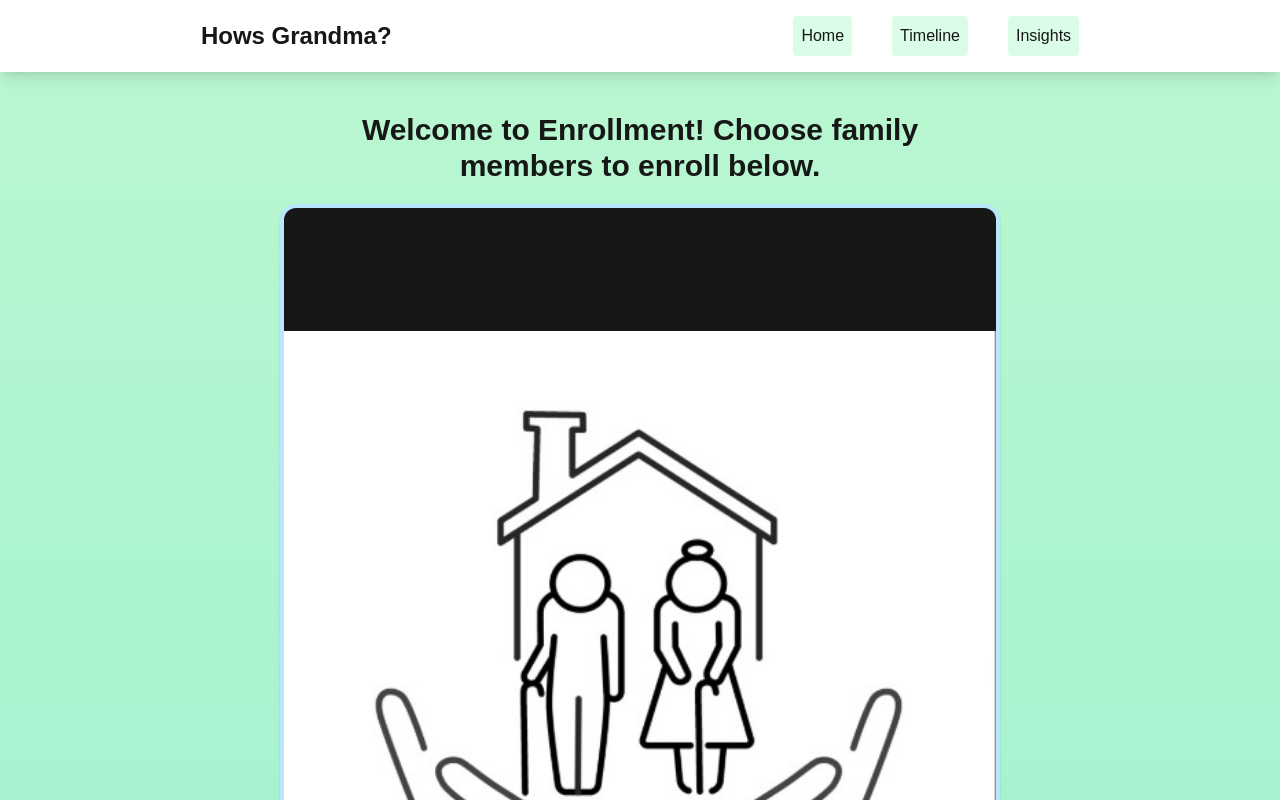
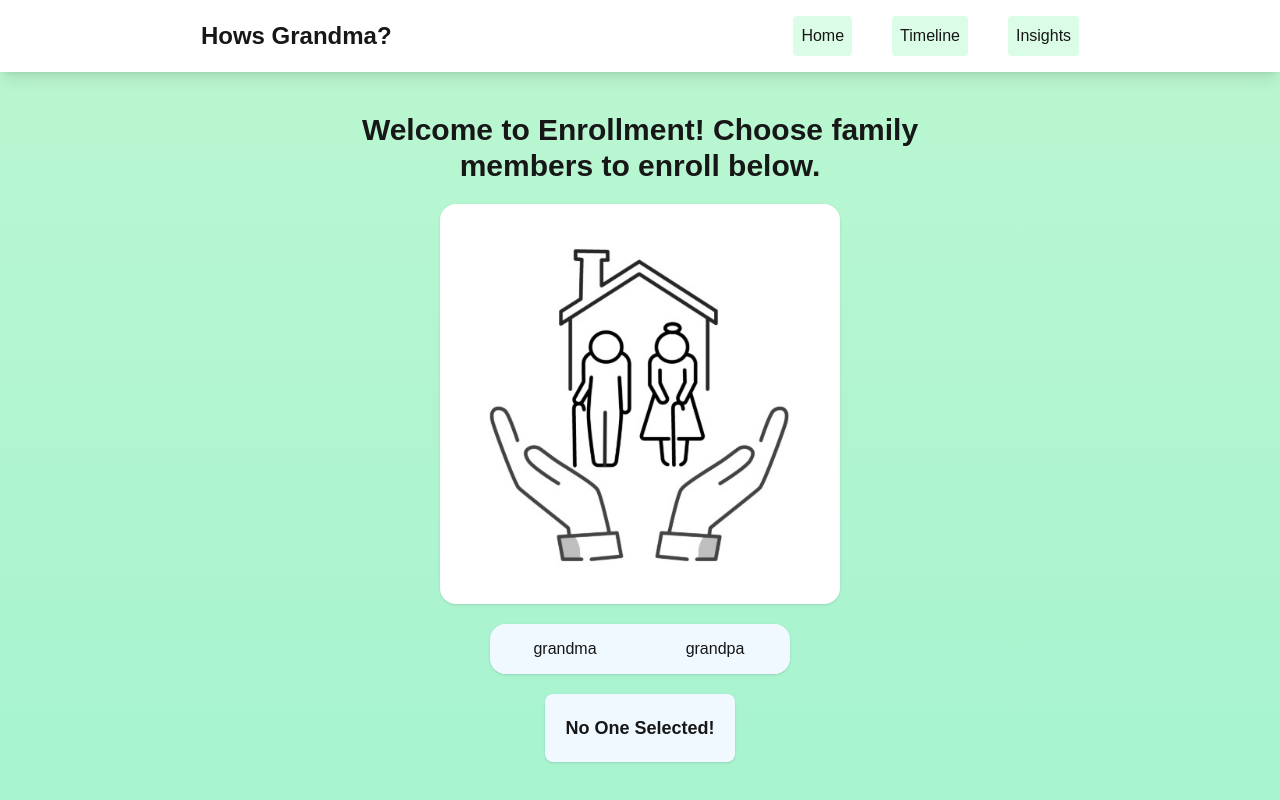
Before and after one commit to Humbertxx/hack_usf, a Next.js app in the folder frontend/: page / in a window 1280 px wide. Shown: the top 800 px of the page. Built offline with nearby package versions, Linux system fonts and the light colour scheme.

Commit message:
Reverted camera preview frame

```diff
--- a/frontend/app/page.tsx
+++ b/frontend/app/page.tsx
@@ -180,7 +180,7 @@ export default function Home() {
 
   return (
     <>
-      <div className="flex flex-col items-center justify-center w-screen mt-10 gap-5 px-2">
+      <div className="flex flex-col items-center justify-center w-screen mt-10 gap-5">
         <div className="text-center max-w-xl">
           <p className="font-bold text-lg md:text-xl lg:text-3xl">
             {isCameraActive
@@ -194,30 +194,29 @@ export default function Home() {
           )}
         </div>
 
-        <div className="relative w-[min(92vw,720px)] aspect-[3/4] bg-neutral-900 rounded-2xl shadow border-4 border-sky-200 overflow-hidden">
+        <div className="relative w-[400px] h-[400px]">
           {isCameraActive ? (
             <video
               ref={videoRef}
               autoPlay
               playsInline
               muted
-              className="absolute inset-0 w-full h-full object-contain"
+              className="w-full h-full object-cover rounded-2xl shadow border-4 border-sky-200"
             />
           ) : (
             <Image
               src="/oldpeople.jpg"
               alt="Family"
-              fill
-              sizes="(max-width: 720px) 92vw, 720px"
-              className="object-contain"
-              priority
+              width={400}
+              height={400}
+              className="w-full h-full object-cover rounded-2xl shadow"
             />
           )}
           <canvas ref={canvasRef} className="hidden" />
         </div>
 
         <div
-          className={`shadow flex justify-center items-center bg-sky-50 rounded-2xl w-[min(92vw,300px)] h-[50px] ${toggleLocked ? "opacity-50 pointer-events-none" : ""}`}
+          className={`shadow flex justify-center items-center bg-sky-50 rounded-2xl w-[300px] h-[50px] ${toggleLocked ? "opacity-50 pointer-events-none" : ""}`}
         >
           <button
             type="button"
```
